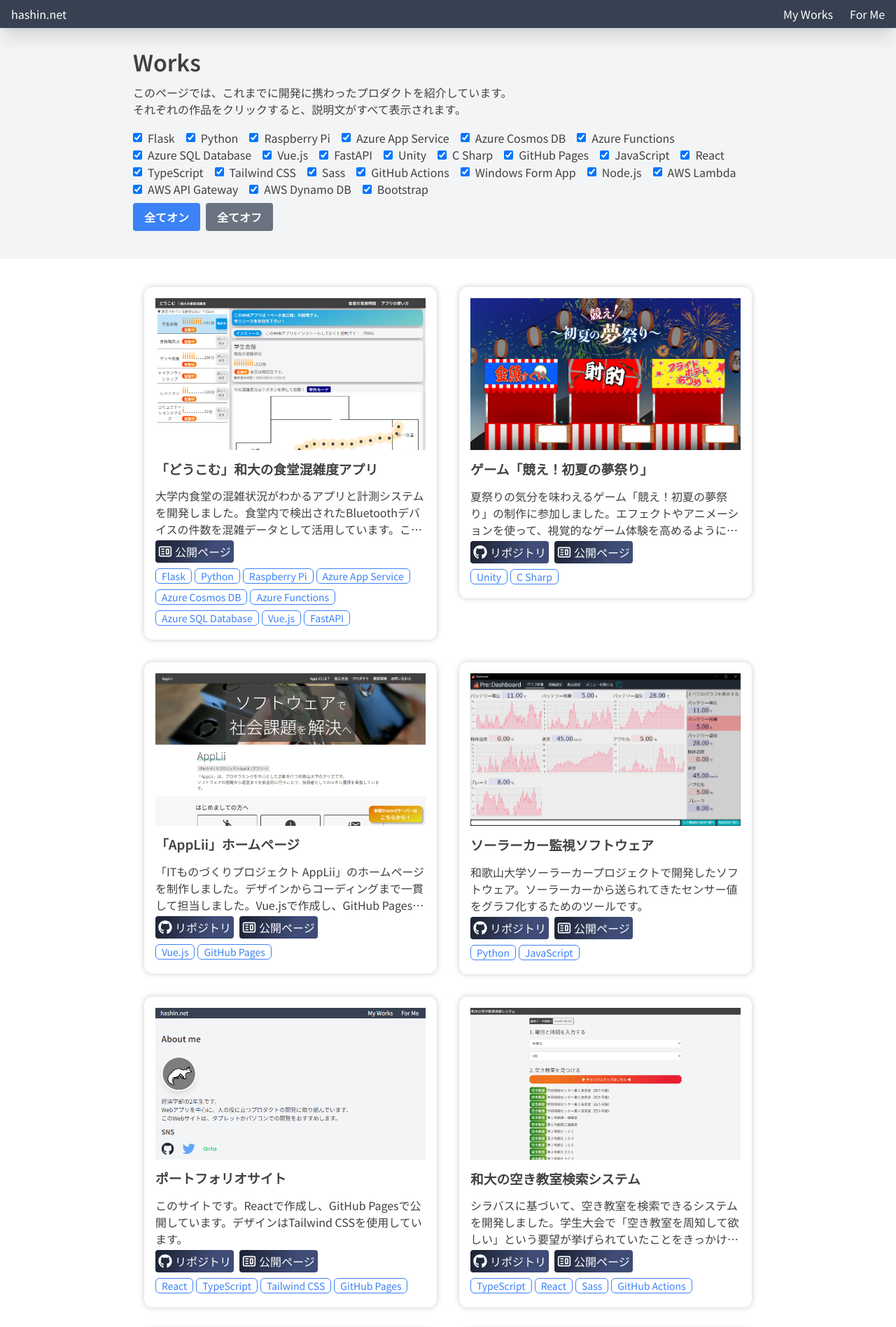
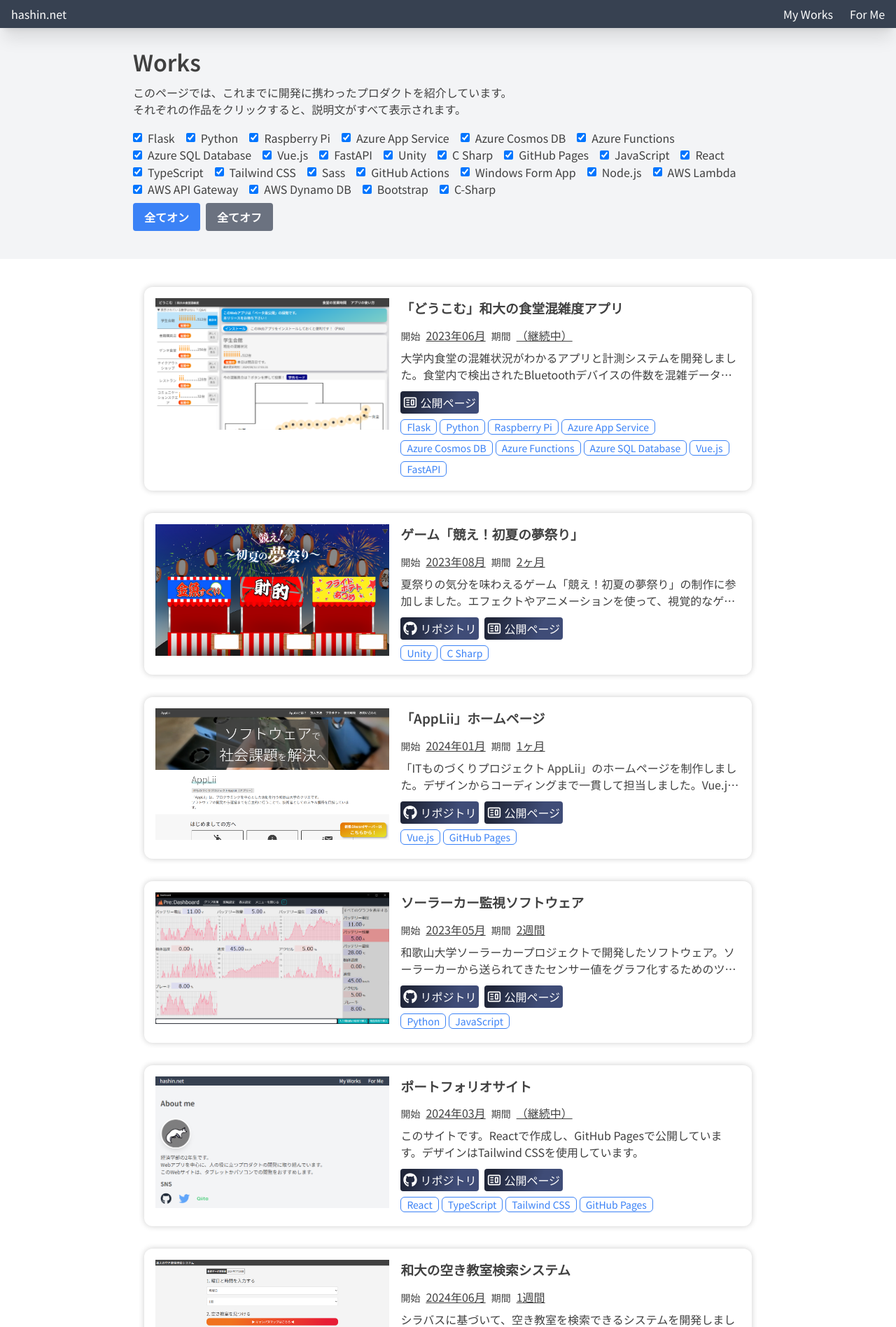
Before and after one commit to hashin2425/hashin2425.github.io, a Next.js app: page /works in a window 1280 px wide. Shown: the top 1896 px of the page at 70% size. Built offline with nearby package versions, Linux system fonts and the light colour scheme.

Commit message:
feat: 作品を追加。デザインもレスポンシブ対応に

```diff
--- a/src/app/page.tsx
+++ b/src/app/page.tsx
@@ -157,9 +157,9 @@
 
       <SectionComponent h2text="Works">
         <div className="flex flex-nowrap relative">
-          <div className="flex flex-nowrap overflow-x-auto">
+          <div className="overflow-x-auto">
             {WorksData.sort((a, b) => b.priority - a.priority)
-              .slice(0, 2)
+              .slice(0, 2) // Priorityが高いものを2つ表示
               .map((work) => (
                 <WorkDisplay key={work.title} {...work} isShow={true} />
               ))}
--- a/src/components/Utils.tsx
+++ b/src/components/Utils.tsx
@@ -44,16 +44,18 @@
 
 interface WorksDataItems {
   title: string;
-  img: StaticImageData;
+  img?: StaticImageData;
   description: string;
   githubUrl?: string;
   productionUrl?: string;
   techList: string[];
   priority: number;
   isShow?: boolean;
+  devStarted: string;
+  devPeriod: string;
 }
 
-const WorkDisplay: React.FC<WorksDataItems> = ({ title, img, description, githubUrl, productionUrl, techList, isShow }) => {
+const WorkDisplay: React.FC<WorksDataItems> = ({ title, img, description, githubUrl, productionUrl, techList, isShow, devPeriod, devStarted }) => {
   const [isExpanded, setIsExpanded] = useState(false);
 
   const toggleExpand = () => {
@@ -63,11 +65,18 @@
   if (isShow === undefined) isShow = true;
 
   return (
-    <div className={`w-1/2 min-w-[400px] ${isShow ? "" : "hidden"}`}>
-      <div className="shadow-around hover:bg-gray-100 bg-white rounded-xl p-4 m-4" onClick={toggleExpand}>
-        <Image src={img} alt={title} width={500} height={500} />
-        <h3>{title}</h3>
-        <p className={isExpanded ? "" : "line-clamp-3"}>{description}</p>
+    <div className={`w-full ${isShow ? "" : "hidden"}`}>
+      <div className="shadow-around hover:bg-gray-100 bg-white rounded-xl p-4 m-4 sm:flex" onClick={toggleExpand}>
+        <div className="sm:w-2/5">{img ? <Image src={img} alt={title} width={750} height={750} /> : <div className="w-full bg-gray-300" style={{ paddingBottom: "56.25%" }}></div>}</div>
+        <div className="sm:w-3/5 sm:pl-4">
+          <h3 className="sm:pt-0">{title}</h3>
+          <p className="">
+            <span className="text-sm">開始</span>
+            <span className="px-2 underline">{devStarted}</span>
+            <span className="text-sm">期間</span>
+            <span className="px-2 underline">{devPeriod}</span>
+          </p>
+          <p className={isExpanded ? "my-2" : "my-2 line-clamp-2"}>{description}</p>
           <p className="flex items-center">
             {githubUrl && (
               <a href={githubUrl} target="_blank" rel="noopener noreferrer" className="text-white gray-gradient rounded flex items-center p-1 mr-2 my-1">
@@ -91,6 +100,7 @@
           </p>
         </div>
       </div>
+    </div>
   );
 };
 
--- a/src/components/WorksData.tsx
+++ b/src/components/WorksData.tsx
@@ -11,6 +11,7 @@
 import workLightWriter from "../images/work-light-writer.png";
 import workExplorerHP from "../images/work-explorers-hp.png";
 import workExplorersBackend from "../images/work-explorers-backend.png";
+import workRoboCupCalc from "../images/work-robocup-calc.png";
 
 const WorksData: WorksDataItems[] = [
   {
@@ -21,6 +22,8 @@
     productionUrl: "https://unityroom.com/games/midsummer-festa",
     techList: ["Unity", "C Sharp"],
     priority: 90,
+    devStarted: "2023年08月",
+    devPeriod: "2ヶ月",
   },
   {
     title: "「どうこむ」和大の食堂混雑度アプリ",
@@ -29,6 +32,8 @@
     productionUrl: "https://cafe.applii-wu.net/",
     techList: ["Flask", "Python", "Raspberry Pi", "Azure App Service", "Azure Cosmos DB", "Azure Functions", "Azure SQL Database", "Vue.js", "FastAPI"],
     priority: 95,
+    devStarted: "2023年06月",
+    devPeriod: "（継続中）",
   },
   {
     title: "「AppLii」ホームページ",
@@ -38,6 +43,8 @@
     productionUrl: "https://applii-wu.net/",
     techList: ["Vue.js", "GitHub Pages"],
     priority: 85,
+    devStarted: "2024年01月",
+    devPeriod: "1ヶ月",
   },
   {
     title: "ソーラーカー監視ソフトウェア",
@@ -47,6 +54,8 @@
     productionUrl: "https://github.com/hashin2425/SolarCarSensorMonitor/releases",
     techList: ["Python", "JavaScript"],
     priority: 0,
+    devStarted: "2023年05月",
+    devPeriod: "2週間",
   },
   {
     title: "ポートフォリオサイト",
@@ -56,6 +65,8 @@
     productionUrl: "https://hashin2425.github.io/",
     techList: ["React", "TypeScript", "Tailwind CSS", "GitHub Pages"],
     priority: 0,
+    devStarted: "2024年03月",
+    devPeriod: "（継続中）",
   },
   {
     title: "和大の空き教室検索システム",
@@ -65,6 +76,8 @@
     productionUrl: "https://applii-wu.net/find-free-classroom/",
     techList: ["TypeScript", "React", "Sass", "GitHub Actions"],
     priority: 0,
+    devStarted: "2024年06月",
+    devPeriod: "1週間",
   },
   {
     title: "light-writer",
@@ -74,6 +87,8 @@
     productionUrl: "https://github.com/hashin2425/light-writer/releases",
     techList: ["C Sharp", "Windows Form App"],
     priority: 0,
+    devStarted: "2024年07月",
+    devPeriod: "2日間",
   },
   {
     title: "自宅サーバー監視システム",
@@ -83,6 +98,8 @@
     productionUrl: "https://hashin.net/pi-infra-core/",
     techList: ["TypeScript", "React", "Node.js", "Python", "Azure Functions", "Azure Cosmos DB", "AWS Lambda", "AWS API Gateway", "AWS Dynamo DB"],
     priority: 0,
+    devStarted: "2024年07月",
+    devPeriod: "（継続中）",
   },
   {
     title: "「エクスプロラーズ」ホームページ",
@@ -92,6 +109,8 @@
     productionUrl: "https://prokonjo.com/",
     techList: ["Bootstrap"],
     priority: 0,
+    devStarted: "2024年05月",
+    devPeriod: "2週間",
   },
   {
     title: "「エクスプローラーズ」サーバーサイド",
@@ -99,7 +118,41 @@
     description: "スマホアプリ「エクスプロラーズ」のバックエンドシステムを開発しました。ユーザー管理やプレイ記録の保存などを行います。サーバーレスアーキテクチャで構築しました。",
     techList: ["Azure Functions", "Azure Cosmos DB", "Azure SQL Database"],
     priority: 0,
+    devStarted: "2024年5月",
+    devPeriod: "3ヶ月",
   },
+  {
+    title: "ロボカップ レスキューライン得点計算機",
+    img: workRoboCupCalc,
+    description: "ロボカップジュニアレスキューラインの得点計算機。得点を入力すると、自動で合計点を計算してくれます。HTML, JavaScrip, sassで作成し、GitHub Pagesで公開しています。",
+    githubUrl: "https://github.com/hashin2425/robocup_calc",
+    productionUrl: "https://hashin.net/robocup_calc/",
+    techList: ["JavaScript", "Sass", "GitHub Pages"],
+    priority: 0,
+    devStarted: "2021年12月",
+    devPeriod: "2週間",
+  },
+  {
+    title: "Unity 2Dゲーム",
+    description: "初めてテキストプログラミング言語を触るきっかけとなったゲーム制作。中学校の図書館からUnityの本を借りて、勉強を行いました。データはほとんど失ってしまいましたが…。",
+    techList: ["C-Sharp", "Unity"],
+    priority: 0,
+    devStarted: "2018年09月",
+    devPeriod: "3ヶ月",
+  },
+  /*
+  {
+    title: "",
+    img: imgTest,
+    description: "",
+    githubUrl: "",
+    productionUrl: "",
+    techList: [""],
+    priority: 0,
+    devStarted: "",
+    devPeriod: "",
+  },
+  */
 ];
 
 export default WorksData;
```
Also changed, not shown: src/images/work-robocup-calc.png (added). Lines whose indentation alone changed are shown as unchanged.
